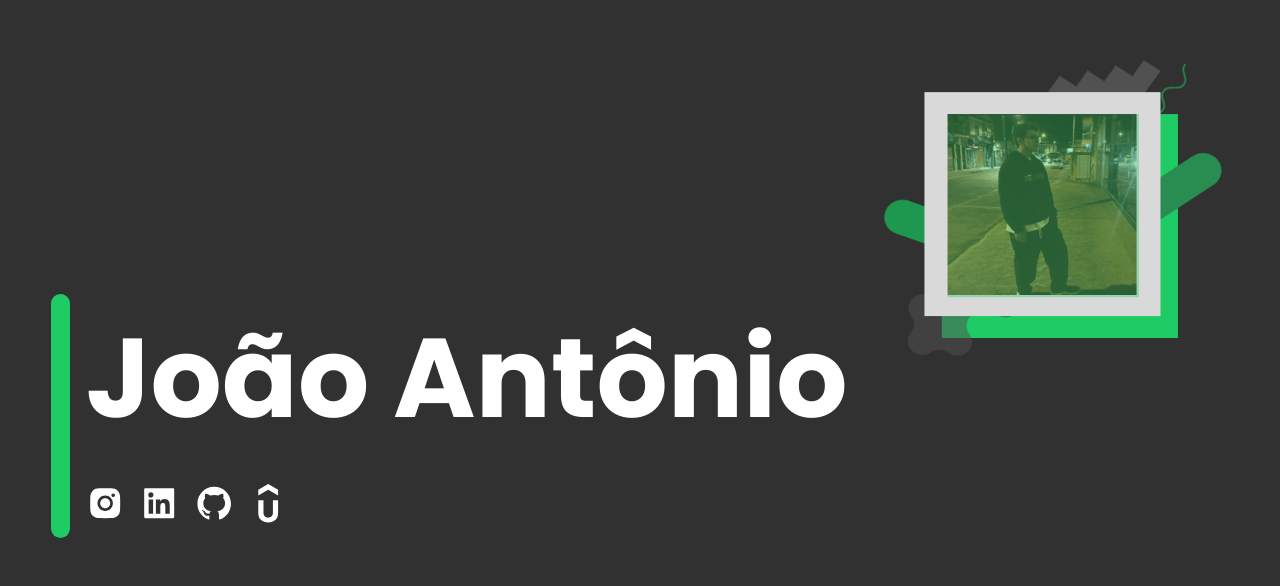
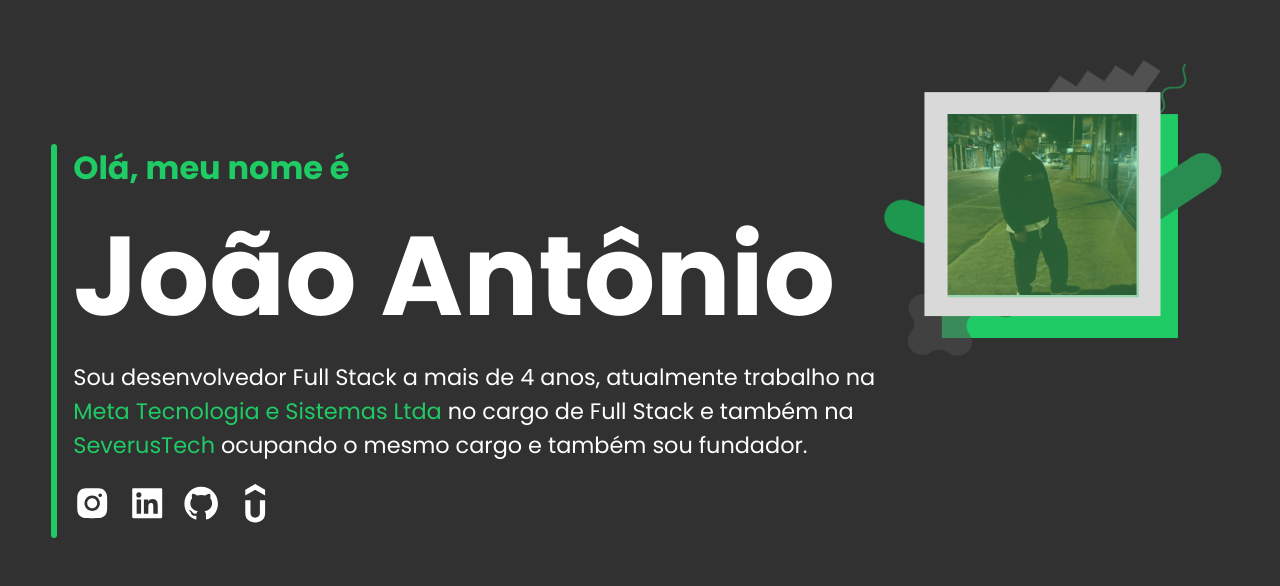
Before and after one commit to Mynameisjohndev/myPersonalBlog, a React (Create React App) app: page / in a window 1280 px wide. Shown: the part 214-800 px from the top of the page. Built offline with nearby package versions, Linux system fonts and the light colour scheme.

Commit message:
feat: animate complete in abou section

```diff
--- a/package.json
+++ b/package.json
@@ -10,6 +10,7 @@
     "@types/node": "^16.18.36",
     "@types/react": "^18.2.12",
     "@types/react-dom": "^18.2.5",
+    "add": "^2.0.6",
     "axios": "^1.4.0",
     "git-commit-msg-linter": "^5.0.4",
     "polished": "^4.2.2",
@@ -20,9 +21,10 @@
     "react-scripts": "5.0.1",
     "react-spring": "^9.7.1",
     "react-transition-group": "^4.4.5",
-    "react-typist": "^2.0.5",
+    "react-type-animation": "^3.1.0",
     "styled-components": "^6.0.0-rc.3",
-    "web-vitals": "^2.1.4"
+    "web-vitals": "^2.1.4",
+    "yarn": "^1.22.19"
   },
   "devDependencies": {
     "@types/react-transition-group": "^4.4.6",
--- a/src/pages/Portfolio/About/index.tsx
+++ b/src/pages/Portfolio/About/index.tsx
@@ -1,4 +1,6 @@
+import { useState } from 'react';
 import { useSpring, animated, config } from 'react-spring';
+import { TypeAnimation } from 'react-type-animation';
 
 import photo from '../../../assets/photo.png';
 import { Social } from '../../../components/Social';
@@ -11,15 +13,36 @@ const About = () => {
     config: config.molasses,
     delay: 1000,
   });
+  const [showName, setShowName] = useState(false);
+
   return (
     <ContainerAboutPage>
       <div className="container-description">
         <div className="column-description">
           <animated.div style={props}>
-            <h1>João Antônio</h1>
-            {/* <p>
-                Sou desenvolvedor Full Stack a mais de 4 anos, atualmente
-                trabalho na{' '}
+            <h2>
+              <TypeAnimation
+                cursor={false}
+                sequence={['Olá, meu nome é', 0, () => setShowName(true), 0]}
+                wrapper="span"
+                repeat={0}
+                speed={{ type: 'keyStrokeDelayInMs', value: 130 }}
+              />
+            </h2>
+            {showName && (
+              <h1>
+                <TypeAnimation
+                  cursor={false}
+                  sequence={['João Antônio', 0]}
+                  wrapper="span"
+                  repeat={0}
+                  speed={{ type: 'keyStrokeDelayInMs', value: 100 }}
+                />
+              </h1>
+            )}
+            <p>
+              Sou desenvolvedor Full Stack a mais de 4 anos, atualmente trabalho
+              na{' '}
               <a href="https://www.webmeta.com.br" target="_blank">
                 Meta Tecnologia e Sistemas Ltda
               </a>{' '}
@@ -28,8 +51,7 @@ const About = () => {
                 SeverusTech
               </a>{' '}
               ocupando o mesmo cargo e também sou fundador.
-              </p> */}
-            {/* </Typist> */}
+            </p>
             <Social />
           </animated.div>
         </div>
```
Also changed, not shown: 1 other file (tests, documents, lock files or other folders). Lines whose indentation alone changed are shown as unchanged.
